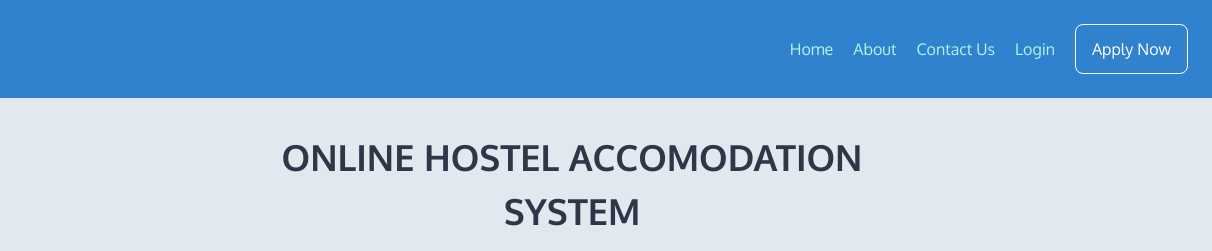
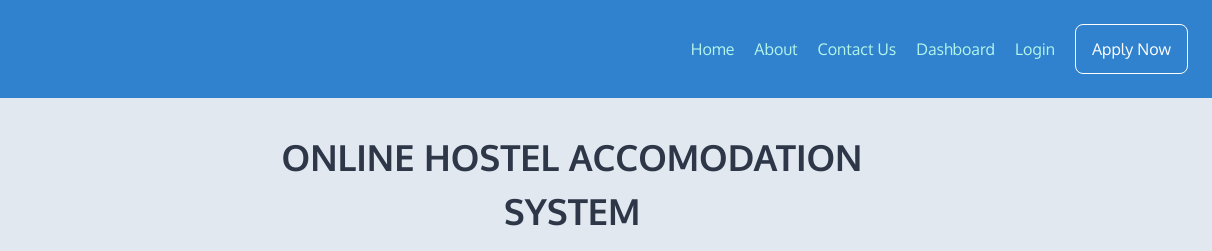
Before and after one commit to ChawerKamanga/syad-project-ui, a plain HTML site: page landing.html in a window 1280 px wide. Shown: the top 251 px of the page, 68-1280 px from the left. Drawn offline with nearby package versions, Linux system fonts and the light colour scheme.

Commit message:
added dashboard link

```diff
--- a/landing.html
+++ b/landing.html
@@ -54,6 +54,9 @@
             </a>
             <a href="#responsive-header" class="block mt-4 lg:inline-block lg:mt-0 text-teal-200 hover:text-white mr-4">
               Contact Us
+            </a>
+            <a href="dashboard.html" class="block mt-4 lg:inline-block lg:mt-0 text-teal-200 hover:text-white mr-4">
+              Dashboard
             </a>
             <a href="student_login.html" class="block mt-4 lg:inline-block lg:mt-0 text-teal-200 hover:text-white mr-4">
               Login
```
